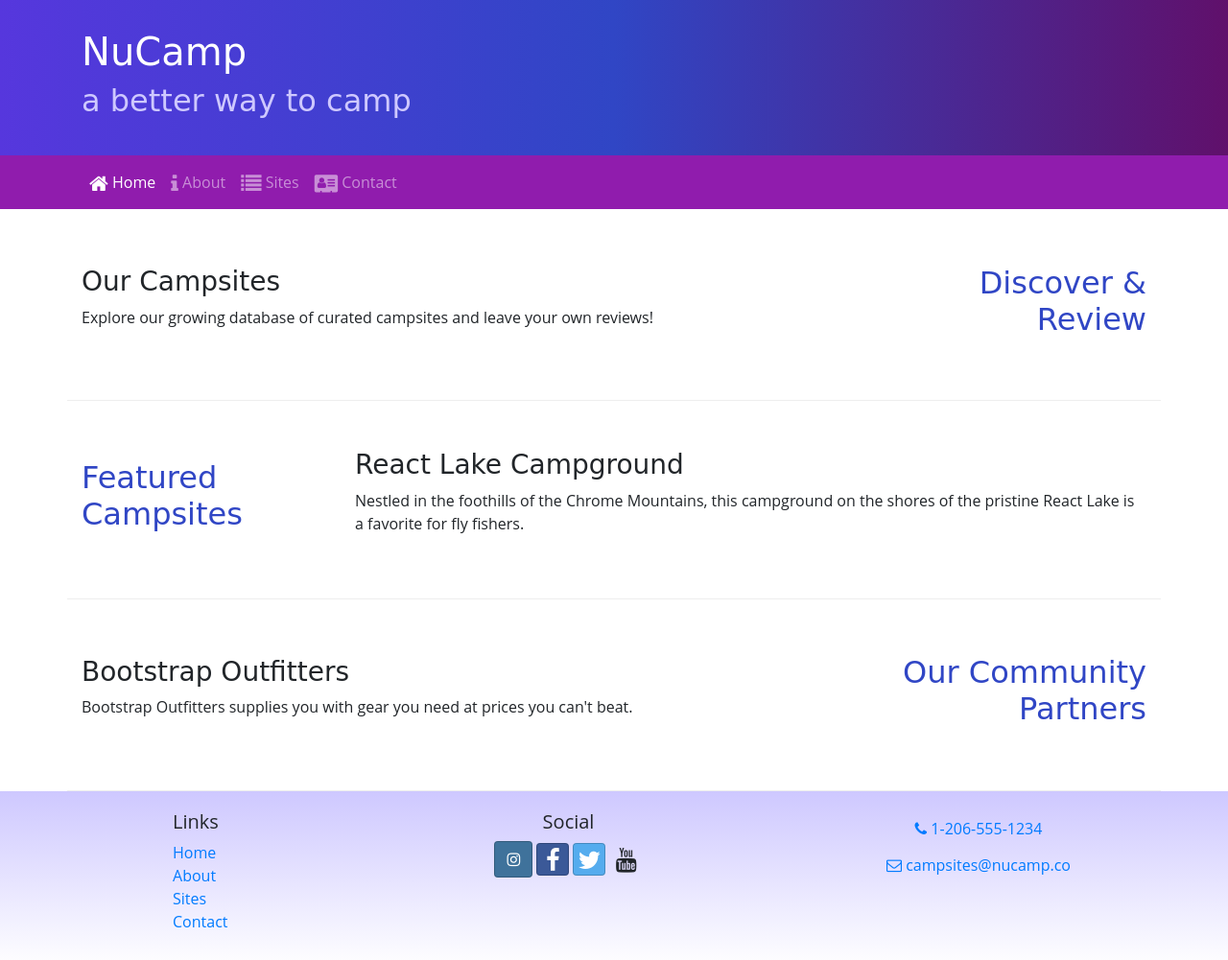
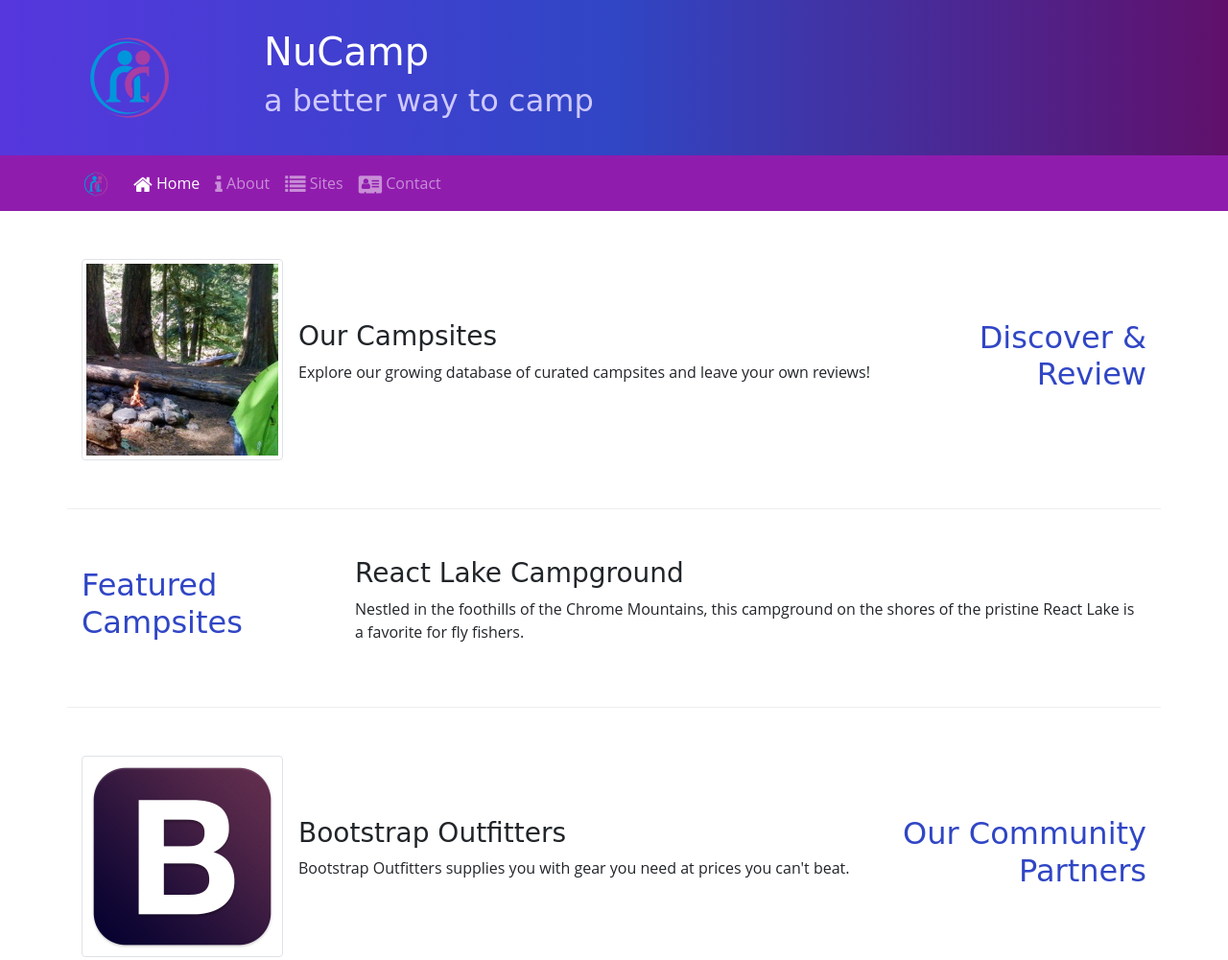
Before and after one commit to Ajax510/nucampsite, a website: page index.html in a window 1280 px wide. Shown: the top 1001 px of the page at 96% size. Drawn offline with nearby package versions, Linux system fonts and the light colour scheme.

Commit message:
Images and Media

```diff
--- a/index.html
+++ b/index.html
@@ -36,6 +36,11 @@
     <header class="jumbotron jumbotron-fluid">
       <div class="container">
         <div class="row">
+          <div class="col-4 col-sm-3 col-md-2 align-self-center">
+            <a href="index.html">
+              <img src="img/logo.png" alt="" class="img-fluid" />
+            </a>
+          </div>
           <div class="col">
             <h1>NuCamp</h1>
             <h2>a better way to camp</h2>
@@ -46,8 +51,11 @@
 
     <nav class="navbar navbar-expand-sm navbar-dark sticky-top">
       <div class="container">
+        <a href="index.html" class="navbar-brand">
+          <img src="img/logo.png" height="30" width="30" alt="" />
+        </a>
         <button
-          class="navbar-toggler ml-auto"
+          class="navbar-toggler"
           type="button"
           data-toggle="collapse"
           data-target="#nucampNavbar"
@@ -88,11 +96,20 @@
           <h2 class="text-sm-right">Discover & Review</h2>
         </div>
         <div class="col">
+          <div class="media">
+            <img
+              class="d-flex mr-3 img-thumbnail"
+              src="img/breadcrumb-trail-thumb.jpg"
+              alt="breadcrumb trail thumbnail"
+            />
+            <div class="media-body align-self-center">
               <h3>Our Campsites</h3>
               <p class="d-none d-sm-block">
-            Explore our growing database of curated campsites and leave your own
-            reviews!
+                Explore our growing database of curated campsites and leave your
+                own reviews!
               </p>
+            </div>
+          </div>
         </div>
       </div>
 
@@ -114,11 +131,20 @@
           <h2 class="text-sm-right">Our Community Partners</h2>
         </div>
         <div class="col">
+          <div class="media">
+            <img
+              src="img/bootstrap-thumb.png"
+              alt="Bootstrap Outfitters"
+              class="d-flex mr-3 img-thumbnail"
+            />
+            <div class="media-body align-self-center">
               <h3>Bootstrap Outfitters</h3>
               <p class="d-none d-sm-block">
-            Bootstrap Outfitters supplies you with gear you need at prices you
-            can't beat.
+                Bootstrap Outfitters supplies you with gear you need at prices
+                you can't beat.
               </p>
+            </div>
+          </div>
         </div>
       </div>
     </div>
```
Also changed, not shown: aboutus.html (+9 -1 lines), contactus.html (+9 -1 lines), img/bootstrap-thumb.png (added), img/breadcrumb-trail-thumb.jpg (added), img/breadcrumb-trail.jpg (added), img/chrome-river-thumb.jpg (added), img/chrome-river.jpg (added), img/logo.png (added), img/react-lake-thumb.jpg (added), img/react-lake.jpg (added), 1 other file. Lines whose indentation alone changed are shown as unchanged.
